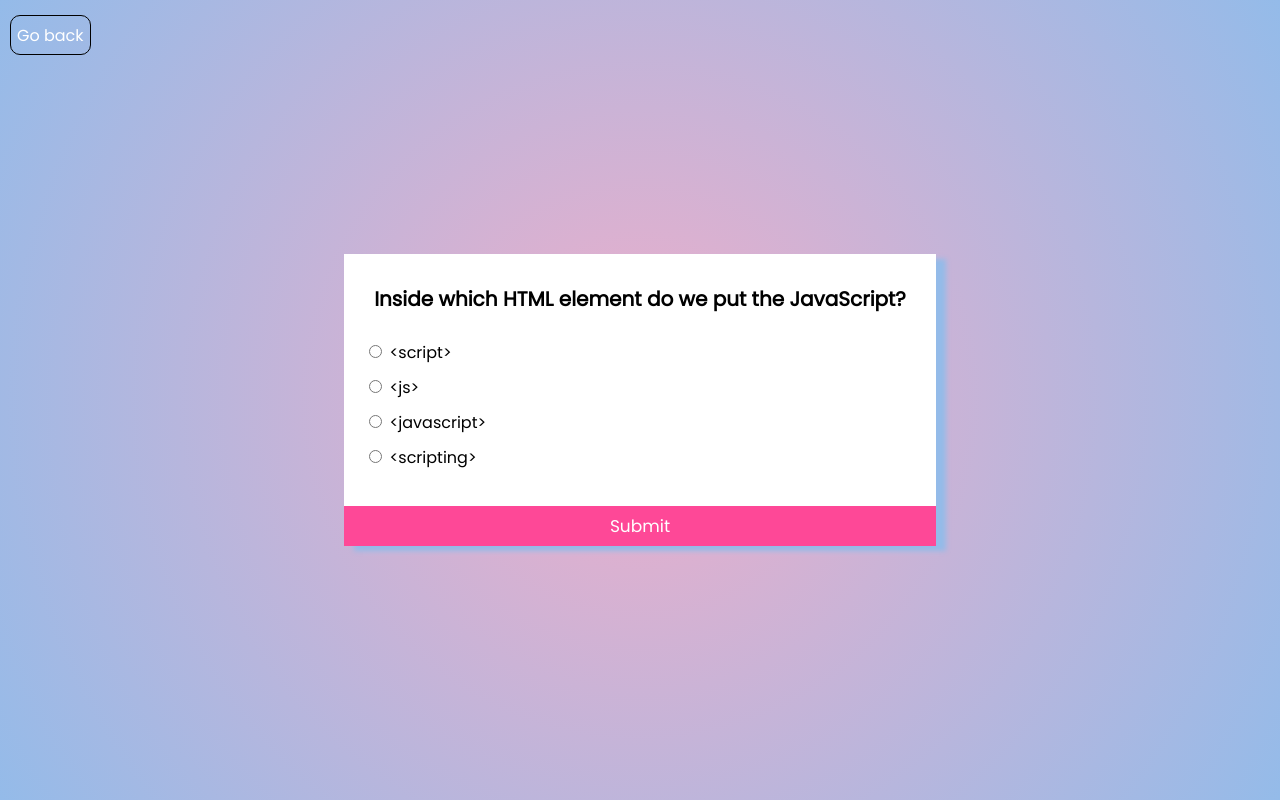
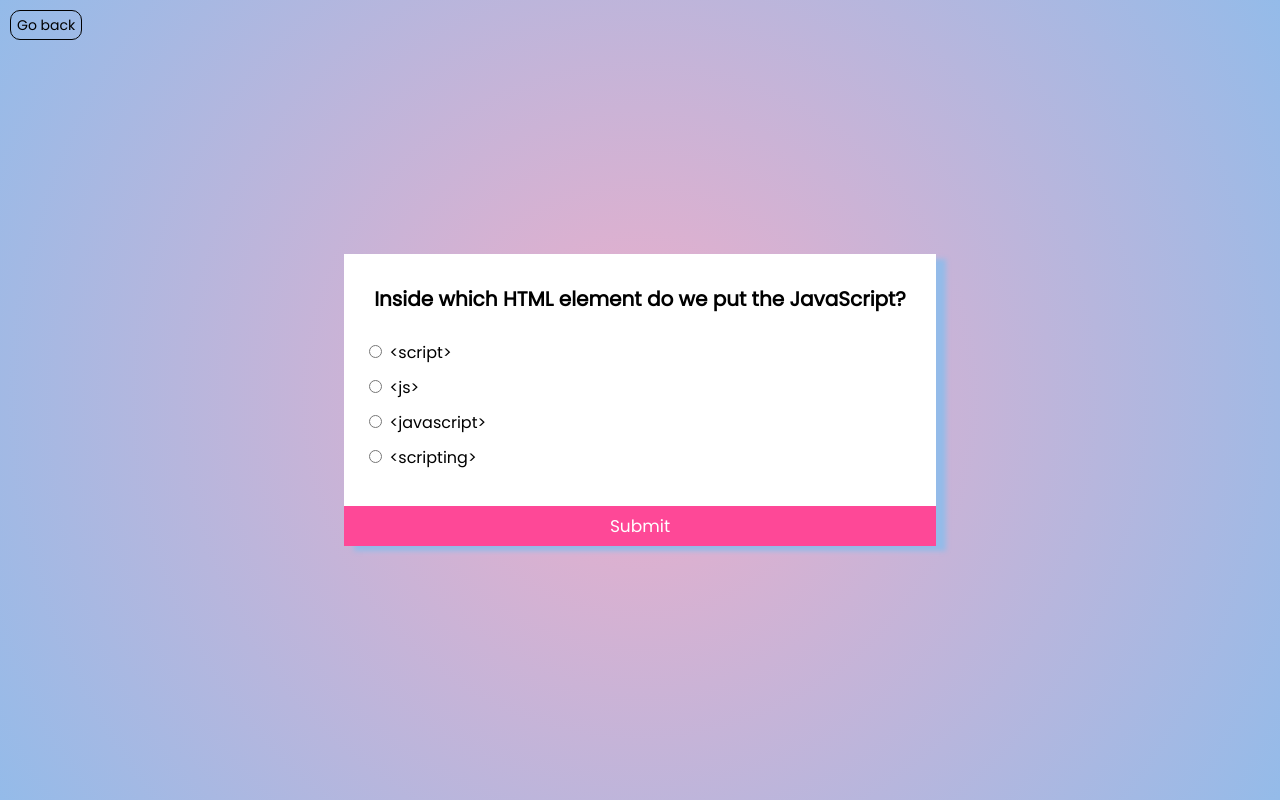
Before and after one commit to Yana1112pstr/my-projects-html-css-js, a plain HTML site: page quiz-app/index.html in a window 1280 px wide. Drawn offline with Linux system fonts and the light colour scheme.

Commit message:
change btn goback

```diff
--- a/quiz-app/style.css
+++ b/quiz-app/style.css
@@ -29,14 +29,17 @@ body {
 
 .btn-goback {
   position: absolute;
-  top: 15px;
+  top: 10px;
   left: 10px;
   border: 1px solid black;
   border-radius: 10px;
   background-color: transparent;
   cursor: pointer;
-  font-size: 16px;
+  font-size: 14px;
   width: auto;
+  color: black;
+  padding: 5 px;
+  height: 30px;
 }
 
 .btn-goback a {
```
Also changed, not shown: index.html (+0 -1 lines).
